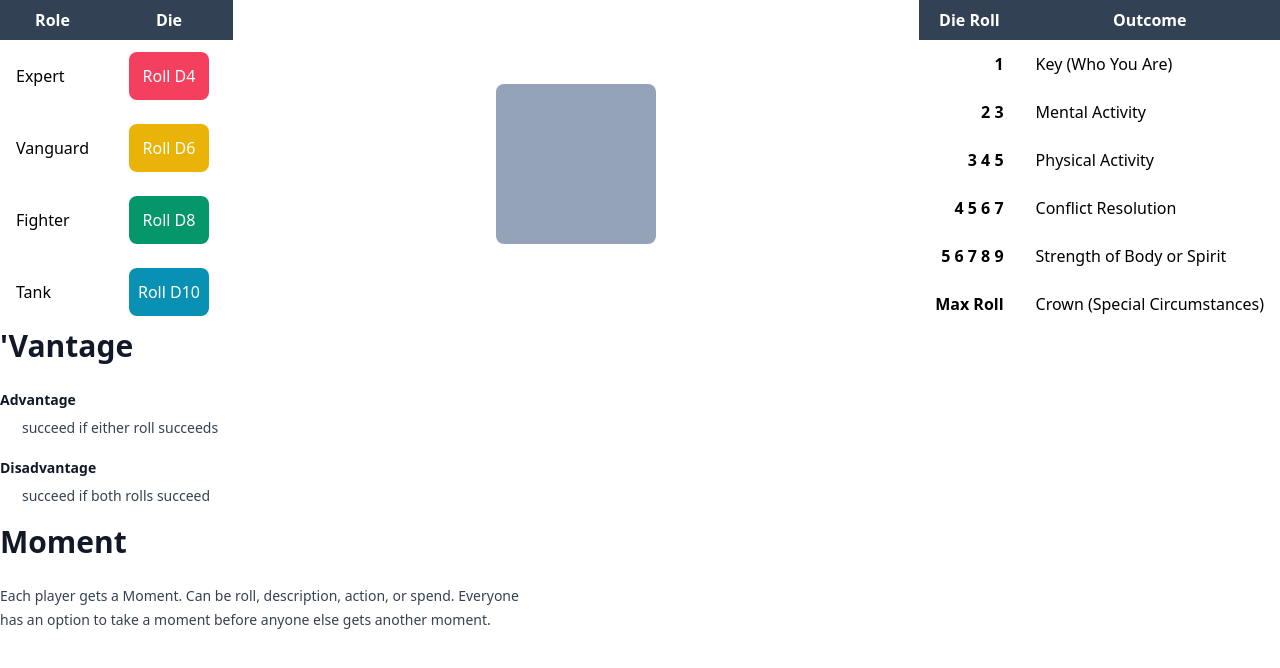
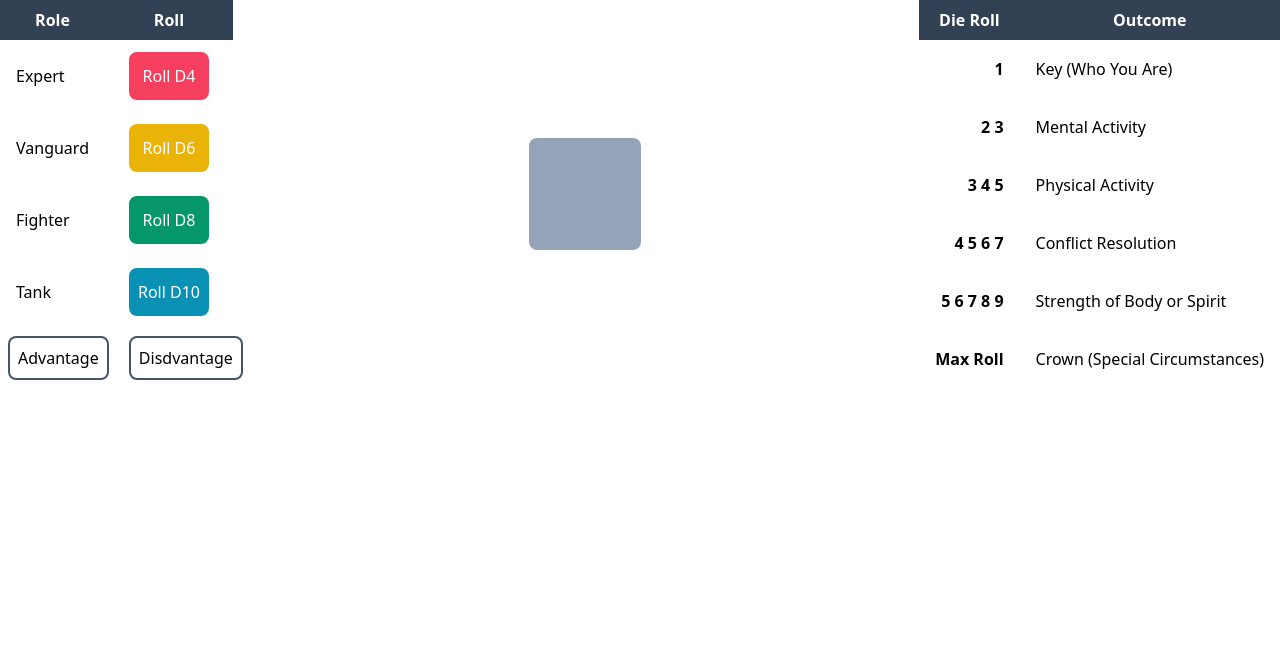
Before and after one commit to mgood/polymorph-dice, a SvelteKit app: page / in a window 1280 px wide. Shown: the top 668 px of the page. Built offline with nearby package versions, Linux system fonts and the light colour scheme.

Commit message:
implement vantages

```diff
--- a/src/routes/+page.svelte
+++ b/src/routes/+page.svelte
@@ -1,48 +1,92 @@
 <script lang="ts">
 	let maxRoll: number | undefined = $state();
-	let roll: number | undefined = $state();
+	let dice: (number | undefined)[] = $state([undefined]);
+	let mustMatch = $state(1);
+	let isAdvantage = $derived(mustMatch === 1 && dice.length === 2);
+	let isDisadvantage = $derived(mustMatch === 2 && dice.length === 2);
 	function success(lo?: number, hi?: number) {
-		if (!roll || !lo || !hi) return '';
-		if (roll >= lo && roll <= hi) {
+		if (!lo || !hi) return '';
+		// Array methods don't seem to work reliably on the Proxy object, so take a snapshot
+		const diceSnap = $state.snapshot(dice);
+		if (!diceSnap.every(Boolean)) return '';
+		const inRange = (n: number | undefined) => n && n >= lo && n <= hi;
+		const matched = diceSnap.filter(inRange).length;
+		if (matched >= mustMatch) {
 			return 'success';
 		} else {
 			return 'fail';
 		}
 	}
+
+	function toggleVantage(match: number) {
+		if (dice.length === 2 && match === mustMatch) {
+			dice.length = 1;
+			mustMatch = 1;
+		} else {
+			dice.length = 2;
+			mustMatch = match;
+		}
+	}
+
+	$effect(() => {
+		if (!maxRoll) return;
+		// if all the dice already have a value, we don't need to roll
+		let allDefined = $state.snapshot(dice).every(Boolean);
+		if (allDefined) return;
+		const timeout = setTimeout(() => {
+			if (!maxRoll) return;
+			for (let i = 0; i < dice.length; i++) {
+				if (dice[i]) continue;
+				dice[i] = Math.floor(Math.random() * maxRoll) + 1;
+			}
+		}, 1500);
+		return () => clearTimeout(timeout);
+	});
+
 	function rollDie(n: number) {
-		roll = undefined;
+		// set dice to a new cleared array to force the effect to trigger
+		let cleared: typeof dice = [];
+		cleared.length = dice.length;
+		dice = cleared;
 		maxRoll = n;
-		setTimeout(() => {
-			roll = Math.floor(Math.random() * n) + 1;
-		}, 1500);
 	}
 </script>
 
-{#snippet die(n)}
-	<button onclick={() => rollDie(n)} class={`d${n}`}>
+{#snippet roll(n)}
+	<button onclick={() => rollDie(n)} class="roll d{n}">
 		Roll D{n}
 	</button>
 {/snippet}
 
 <div class="flex w-full">
+	<div>
 		<table>
 			<thead>
-			<tr><th>Role</th><th>Die</th></tr>
+				<tr><th>Role</th><th>Roll</th></tr>
 			</thead>
 			<tbody>
-			<tr><td>Expert</td><td>{@render die(4)}</td> </tr>
-			<tr><td>Vanguard</td><td>{@render die(6)}</td></tr>
-			<tr><td>Fighter</td><td>{@render die(8)}</td></tr>
-			<tr><td>Tank</td><td>{@render die(10)}</td></tr>
+				<tr><td>Expert</td><td>{@render roll(4)}</td> </tr>
+				<tr><td>Vanguard</td><td>{@render roll(6)}</td></tr>
+				<tr><td>Fighter</td><td>{@render roll(8)}</td></tr>
+				<tr><td>Tank</td><td>{@render roll(10)}</td></tr>
 			</tbody>
 		</table>
 
-	<div class="grid w-16 flex-1 place-content-center">
-		<div
-			class={`d${maxRoll || 0} ${maxRoll && !roll ? 'animate-spin' : ''} size-40 place-content-center rounded-lg text-center text-8xl`}
-		>
+		<button onclick={() => toggleVantage(1)} class="vantage" class:enabled={isAdvantage}>
+			Advantage
+		</button>
+
+		<button onclick={() => toggleVantage(2)} class="vantage" class:enabled={isDisadvantage}>
+			Disdvantage
+		</button>
+	</div>
+
+	<div class="grid w-16 flex-1 place-content-center gap-12">
+		{#each dice as roll}
+			<div class="die d{maxRoll || 0}" class:animate-spin={maxRoll && !roll}>
 				{roll}
 			</div>
+		{/each}
 	</div>
 
 	<table class="flex-2">
@@ -81,22 +125,6 @@
 	</table>
 </div>
 
-<article class="prose prose-sm">
-	<h1>'Vantage</h1>
-	<dl>
-		<dt>Advantage</dt>
-		<dd>succeed if either roll succeeds</dd>
-		<dt>Disadvantage</dt>
-		<dd>succeed if both rolls succeed</dd>
-	</dl>
-
-	<h1>Moment</h1>
-	<p>
-		Each player gets a Moment. Can be roll, description, action, or spend. Everyone has an option to
-		take a moment before anyone else gets another moment.
-	</p>
-</article>
-
 <style lang="postcss">
 	thead th {
 		@apply bg-slate-700 text-white;
@@ -110,8 +138,11 @@
 	td {
 		@apply px-4 py-1;
 	}
-	button {
+	.roll {
 		@apply m-2 h-12 w-20 rounded-lg;
+	}
+	.die {
+		@apply size-28 place-content-center rounded-lg text-center text-8xl;
 	}
 	.d0 {
 		@apply bg-slate-400;
@@ -134,4 +165,10 @@
 	.fail {
 		@apply bg-slate-200;
 	}
+	.vantage {
+		@apply m-2 rounded-lg border-2 border-slate-600 p-2;
+	}
+	.vantage.enabled {
+		@apply bg-slate-600 text-white;
+	}
 </style>
```
Lines whose indentation alone changed are shown as unchanged.
